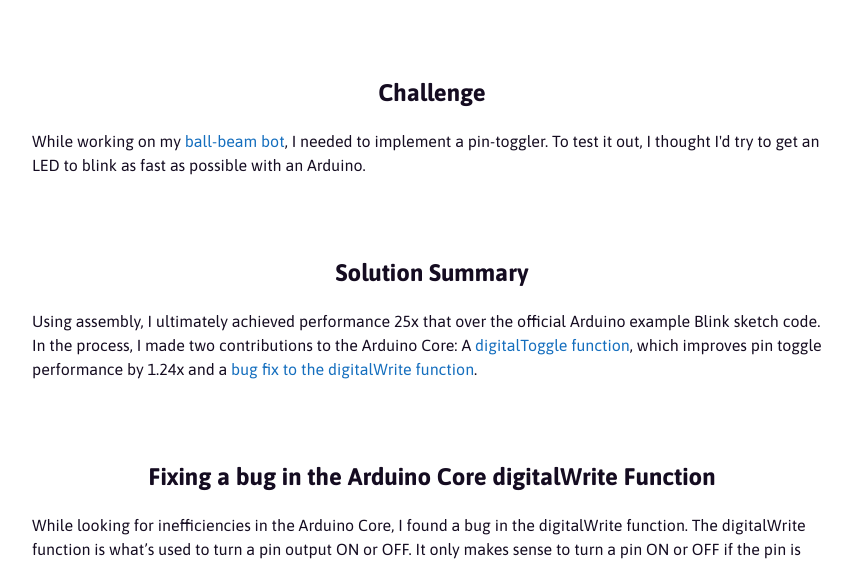
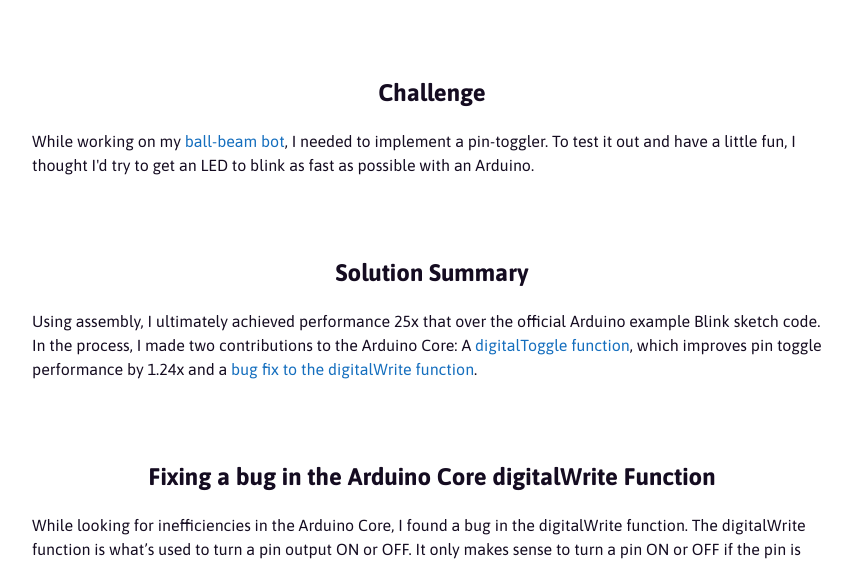
Before and after one commit to jacoblgit/jacoblgit.github.io, a plain HTML site: page project-pages/arduino-core.html in a window 1280 px wide. Shown: the part 233-797 px from the top of the page, without its empty margins (208-1060 px from the left). Drawn offline with Linux system fonts and the light colour scheme.

Commit message:
add project context

```diff
--- a/project-pages/arduino-core.html
+++ b/project-pages/arduino-core.html
@@ -29,7 +29,8 @@
         <section class="project-section">
             <h2>Challenge</h2>
             <p>While working on my <a href="./ball-beam.html">ball-beam bot</a>, I needed to implement a pin-toggler. To
-                test it out, I thought I'd try to get an LED to blink as fast as possible with an Arduino.</p>
+                test it out and have a little fun, I thought I'd try to get an LED to blink as fast as possible with an
+                Arduino.</p>
         </section>
 
         <section class="project-section">
```
